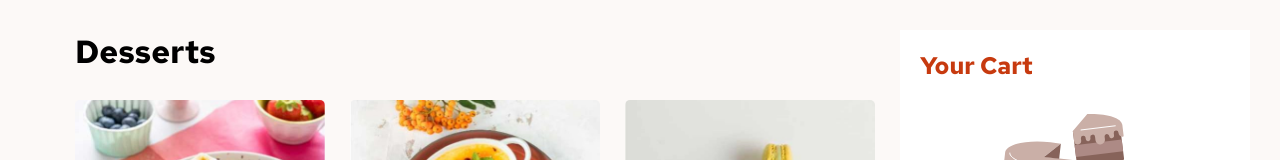
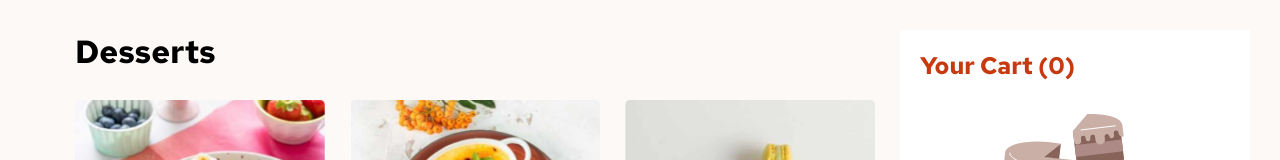
Before and after one commit to Libalee/productListWithCart, a React (Create React App) app: page / in a window 1280 px wide. Shown: the top 160 px of the page. Built offline with nearby package versions, Linux system fonts and the light colour scheme.

Commit message:
I dont know how to finish the cart

```diff
--- a/src/App.js
+++ b/src/App.js
@@ -34,7 +34,7 @@ function App() {
   return (
     <div className="App">
       < Grid funcAddCart={addToCart} funcRemoveCart={removeFromCart} funcCountDes={countDessert}/>
-      < Cart desserts={desserts}/>
+      < Cart desserts={desserts} funcCountDes={countDessert}/>
     </div>
   );
 }
--- a/src/cart/Cart.jsx
+++ b/src/cart/Cart.jsx
@@ -5,19 +5,26 @@ import illustrationEmpty from '../assets/illustration-empty-cart.svg';
 function Cart(props) {
 
     const dessertList = props.desserts;
+    const countDessert = props.funcCountDes;
+    // For dessert types that are in the dessertList
+    let dessertListSingle = [];
+    // Adding desserts to the dessertListSingle
+    dessertList.forEach(d => dessertListSingle.includes(d) ? null : dessertListSingle.push(d));
 
     function isCartEmpty() {
         return dessertList.length === 0;
     }
 
-    function cartUpdater () {
-
+    function totalAmountDesserts() {
+        let i = 0
+        dessertList.forEach(d => i++);
+        return i;
     }
 
     return(
         <div className={styles.cartCard}>
             <h2 className={styles.title}>
-                Your Cart
+                Your Cart ({totalAmountDesserts()})
             </h2>
 
             <div className={isCartEmpty() ? '' : styles.hidden}>
@@ -28,8 +35,8 @@ function Cart(props) {
                 </p>
             </div>
 
-            <ul onChange={cartUpdater()} className={isCartEmpty() ? styles.hidden : styles.list}>
-                {dessertList.map((dessert, index) => <li key={index}> {dessert} </li>)}
+            <ul className={isCartEmpty() ? styles.hidden : styles.list}>
+                {dessertListSingle.map((dessert, index) => <li key={index}> {dessert} {countDessert(dessert)} </li>)}
             </ul>
         </div>
     )
```
